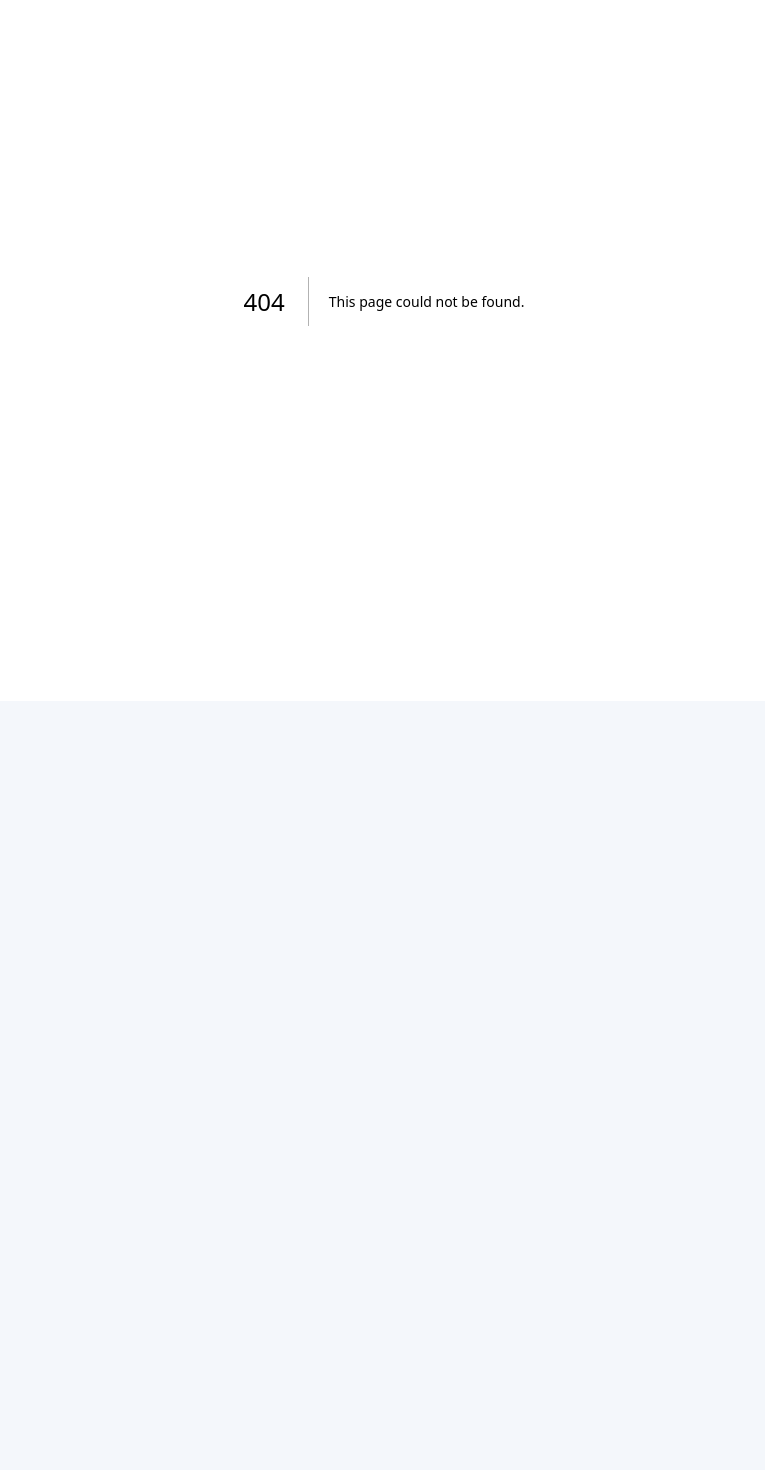
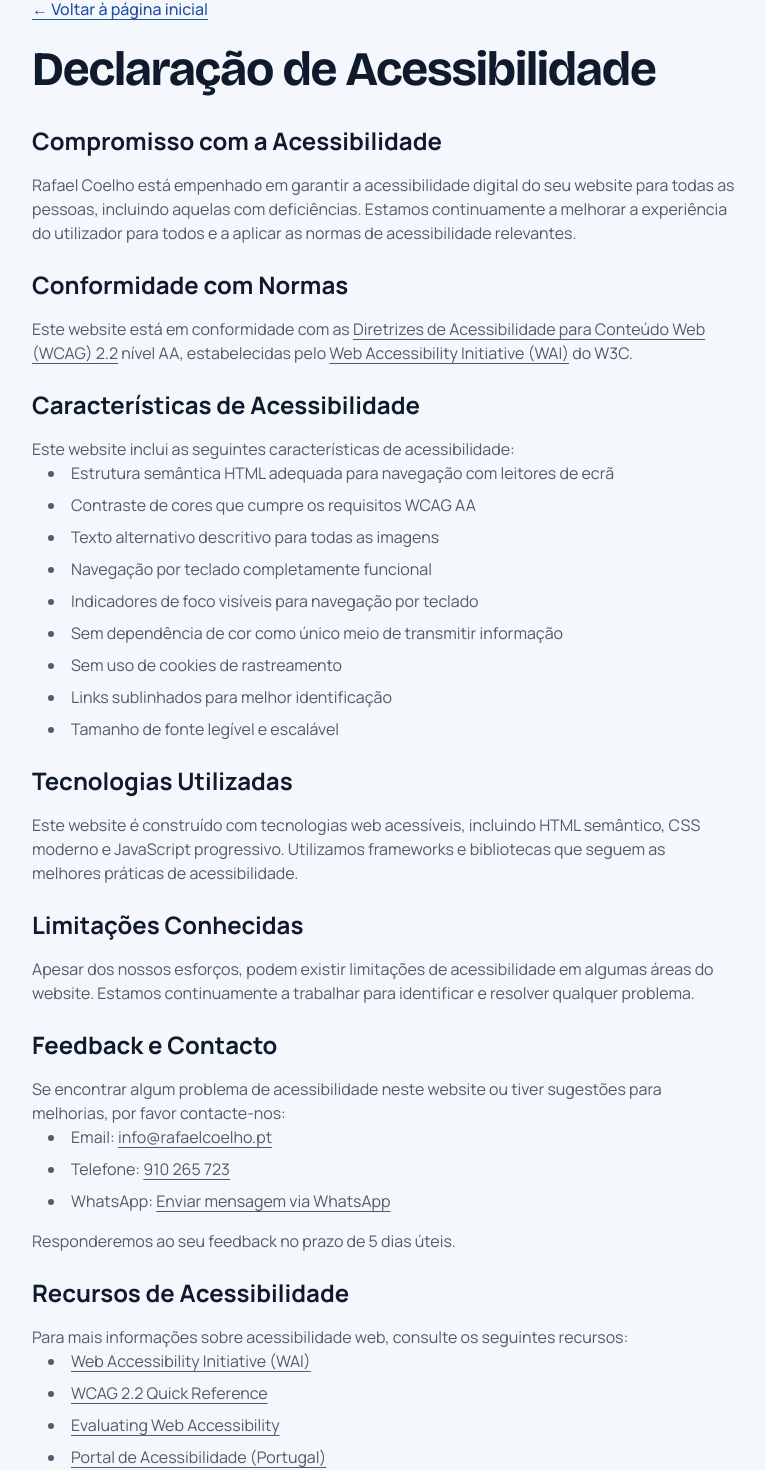
Before and after one commit to rafaelcoelhoo/rafael-coelho-portfolio, a Next.js app: page /acessibilidade in a window 1280 px wide. Before the commit this address had no page. Shown: the part 99-1569 px from the top of the page, without its empty margins (256-1021 px from the left). Before the commit the page ends 800 px from the top, so only its background shows below. Built offline with nearby package versions, Linux system fonts and the light colour scheme.

Commit message:
accessibility page and a11y fixes

```diff
--- /dev/null
+++ b/app/acessibilidade/page.tsx
@@ -0,0 +1,119 @@
+import { SiteFooter } from '@/components/site-footer'
+import { profile } from '@/lib/site-data'
+
+export const metadata = {
+  title: 'Declaração de Acessibilidade',
+  description: 'Declaração de acessibilidade do site de Rafael Coelho',
+}
+
+export default function AccessibilityPage() {
+  return (
+    <>
+      <main className="min-h-screen bg-background">
+        <div className="mx-auto max-w-3xl px-5 py-16 md:px-8 md:py-24">
+          <a href="/" className="mb-6 inline-block font-medium text-primary">
+            ← Voltar à página inicial
+          </a>
+          <h1 className="font-display text-4xl font-bold tracking-tight text-foreground md:text-5xl mb-8">
+            Declaração de Acessibilidade
+          </h1>
+
+          <div className="prose prose-invert max-w-none space-y-6 text-muted-foreground">
+            <section>
+              <h2 className="text-2xl font-bold text-foreground mb-4">Compromisso com a Acessibilidade</h2>
+              <p>
+                Rafael Coelho está empenhado em garantir a acessibilidade digital do seu website para todas as pessoas, incluindo aquelas com deficiências. Estamos continuamente a melhorar a experiência do utilizador para todos e a aplicar as normas de acessibilidade relevantes.
+              </p>
+            </section>
+
+            <section>
+              <h2 className="text-2xl font-bold text-foreground mb-4">Conformidade com Normas</h2>
+              <p>
+                Este website está em conformidade com as <a href="https://www.w3.org/WAI/WCAG22/quickref/">Diretrizes de Acessibilidade para Conteúdo Web (WCAG) 2.2</a> nível AA, estabelecidas pelo <a href="https://www.w3.org/WAI/">Web Accessibility Initiative (WAI)</a> do W3C.
+              </p>
+            </section>
+
+            <section>
+              <h2 className="text-2xl font-bold text-foreground mb-4">Características de Acessibilidade</h2>
+              <p>Este website inclui as seguintes características de acessibilidade:</p>
+              <ul className="list-disc list-inside space-y-2 ml-4">
+                <li>Estrutura semântica HTML adequada para navegação com leitores de ecrã</li>
+                <li>Contraste de cores que cumpre os requisitos WCAG AA</li>
+                <li>Texto alternativo descritivo para todas as imagens</li>
+                <li>Navegação por teclado completamente funcional</li>
+                <li>Indicadores de foco visíveis para navegação por teclado</li>
+                <li>Sem dependência de cor como único meio de transmitir informação</li>
+                <li>Sem uso de cookies de rastreamento</li>
+                <li>Links sublinhados para melhor identificação</li>
+                <li>Tamanho de fonte legível e escalável</li>
+              </ul>
+            </section>
+
+            <section>
+              <h2 className="text-2xl font-bold text-foreground mb-4">Tecnologias Utilizadas</h2>
+              <p>
+                Este website é construído com tecnologias web acessíveis, incluindo HTML semântico, CSS moderno e JavaScript progressivo. Utilizamos frameworks e bibliotecas que seguem as melhores práticas de acessibilidade.
+              </p>
+            </section>
+
+            <section>
+              <h2 className="text-2xl font-bold text-foreground mb-4">Limitações Conhecidas</h2>
+              <p>
+                Apesar dos nossos esforços, podem existir limitações de acessibilidade em algumas áreas do website. Estamos continuamente a trabalhar para identificar e resolver qualquer problema.
+              </p>
+            </section>
+
+            <section>
+              <h2 className="text-2xl font-bold text-foreground mb-4">Feedback e Contacto</h2>
+              <p>
+                Se encontrar algum problema de acessibilidade neste website ou tiver sugestões para melhorias, por favor contacte-nos:
+              </p>
+              <ul className="list-disc list-inside space-y-2 ml-4">
+                <li>
+                  Email: <a href={`mailto:${profile.email}`}>{profile.email}</a>
+                </li>
+                <li>
+                  Telefone: <a href={`tel:+351${profile.phoneDisplay.replace(/\s/g, '')}`}>{profile.phoneDisplay}</a>
+                </li>
+                <li>
+                  WhatsApp: <a href={profile.whatsappUrl} target="_blank" rel="noopener noreferrer">Enviar mensagem via WhatsApp<span className="sr-only"> (abre numa nova janela)</span></a>
+                </li>
+              </ul>
+              <p className="mt-4">
+                Responderemos ao seu feedback no prazo de 5 dias úteis.
+              </p>
+            </section>
+
+            <section>
+              <h2 className="text-2xl font-bold text-foreground mb-4">Recursos de Acessibilidade</h2>
+              <p>
+                Para mais informações sobre acessibilidade web, consulte os seguintes recursos:
+              </p>
+              <ul className="list-disc list-inside space-y-2 ml-4">
+                <li>
+                  <a href="https://www.w3.org/WAI/">Web Accessibility Initiative (WAI)</a>
+                </li>
+                <li>
+                  <a href="https://www.w3.org/WAI/WCAG22/quickref/">WCAG 2.2 Quick Reference</a>
+                </li>
+                <li>
+                  <a href="https://www.w3.org/WAI/test-evaluate/">Evaluating Web Accessibility</a>
+                </li>
+                <li>
+                  <a href="https://www.acessibilidade.gov.pt/">Portal de Acessibilidade (Portugal)</a>
+                </li>
+              </ul>
+            </section>
+
+            <section className="pt-6 border-t border-border">
+              <p className="text-sm text-muted-foreground">
+                Última atualização: {new Date().toLocaleDateString('pt-PT', { year: 'numeric', month: 'long', day: 'numeric' })}
+              </p>
+            </section>
+          </div>
+        </div>
+      </main>
+      <SiteFooter />
+    </>
+  )
+}
--- a/app/globals.css
+++ b/app/globals.css
@@ -136,6 +136,23 @@
   }
 }
 
+:where(a, button, input, textarea, select):focus-visible {
+  outline: 2px solid var(--ring);
+  outline-offset: 2px;
+  border: 2px double white;
+}
+
+.whatsapp-cta:focus-visible {
+  outline-color: white;
+  border-color: black;
+}
+
+.group:has(a:focus-visible) {
+  outline: 2px solid var(--ring);
+  outline-offset: 2px;
+  border: 2px double white;
+}
+
 /* Azulejo tile motif, a nod to Ovar's tiled facades */
 @utility azulejo {
   background-color: var(--card);
--- a/app/privacidade/page.tsx
+++ b/app/privacidade/page.tsx
@@ -10,6 +10,9 @@ export default function PrivacyPage() {
     <>
       <main className="min-h-screen bg-background">
         <div className="mx-auto max-w-3xl px-5 py-16 md:px-8 md:py-24">
+          <a href="/" className="mb-6 inline-block font-medium text-primary">
+            ← Voltar à página inicial
+          </a>
           <h1 className="font-display text-4xl font-bold tracking-tight text-foreground md:text-5xl mb-8">
             Política de Privacidade
           </h1>
--- a/components/client-sites.tsx
+++ b/components/client-sites.tsx
@@ -37,7 +37,7 @@ export function ClientSites() {
                       href={site.url}
                       target="_blank"
                       rel="noopener noreferrer"
-                      className="after:absolute after:inset-0 focus-visible:outline-none after:rounded-2xl focus-visible:after:ring-2 focus-visible:after:ring-ring"
+                      className="after:absolute after:inset-0 after:rounded-2xl"
                     >
                       {site.name}
                       <span className="sr-only"> — ver site ao vivo (abre numa nova janela)</span>
--- a/components/contact.tsx
+++ b/components/contact.tsx
@@ -17,7 +17,7 @@ export function Contact() {
 
         <div className="flex flex-col gap-3 sm:flex-row">
           <Button asChild size="lg" variant="secondary" className="h-12 px-6 text-base">
-            <a href={profile.whatsappUrl} target="_blank" rel="noopener noreferrer">
+            <a href={profile.whatsappUrl} target="_blank" rel="noopener noreferrer" className="whatsapp-cta">
               <MessageCircle className="size-5" aria-hidden="true" />
               Falar no WhatsApp
               <span className="sr-only">(abre numa nova janela)</span>
--- a/components/demo-sites.tsx
+++ b/components/demo-sites.tsx
@@ -45,7 +45,7 @@ export function DemoSites() {
                       href={site.url}
                       target="_blank"
                       rel="noopener noreferrer"
-                      className="after:absolute after:inset-0 focus-visible:outline-none after:rounded-2xl focus-visible:after:ring-2 focus-visible:after:ring-ring"
+                      className="after:absolute after:inset-0 after:rounded-2xl"
                     >
                       {site.name}
                       <span className="sr-only"> — ver site ao vivo (abre numa nova janela)</span>
--- a/components/hero.tsx
+++ b/components/hero.tsx
@@ -33,7 +33,7 @@ export function Hero() {
               <span className="sr-only">(abre numa nova janela)</span>
             </a>
           </Button>
-          <Button asChild size="lg" variant="outline" className="h-12 bg-card px-6 text-base">
+          <Button asChild size="lg" variant="outline-static" className="h-12 bg-card px-6 text-base">
             <a href="#exemplos">
               Ver exemplos
               <ArrowDown className="size-4" aria-hidden="true" />
--- a/components/site-footer.tsx
+++ b/components/site-footer.tsx
@@ -28,6 +28,11 @@ export function SiteFooter() {
               Privacidade
             </a>
           </li>
+          <li>
+            <a href="/acessibilidade" className="underline-offset-4 hover:underline">
+              Acessibilidade
+            </a>
+          </li>
         </ul>
       </div>
     </footer>
--- a/components/ui/button.tsx
+++ b/components/ui/button.tsx
@@ -3,13 +3,14 @@ import { cloneElement, isValidElement, type ButtonHTMLAttributes, type ReactElem
 type ButtonProps = ButtonHTMLAttributes<HTMLButtonElement> & {
   asChild?: boolean
   size?: 'default' | 'sm' | 'lg' | 'icon'
-  variant?: 'default' | 'secondary' | 'outline'
+  variant?: 'default' | 'secondary' | 'outline' | 'outline-static'
 }
 
 const variants = {
   default: 'bg-primary text-primary-foreground hover:bg-primary/90',
   secondary: 'bg-secondary text-secondary-foreground hover:bg-secondary/80',
   outline: 'border border-input bg-background hover:bg-accent hover:text-accent-foreground',
+  'outline-static': 'border border-input bg-background',
 }
 
 const sizes = {
@@ -27,7 +28,7 @@ export function Button({
   children,
   ...props
 }: ButtonProps & { children?: ReactNode }) {
-  const classes = `inline-flex items-center justify-center gap-2 whitespace-nowrap rounded-md font-medium transition-colors focus-visible:outline-none focus-visible:ring-2 focus-visible:ring-ring disabled:pointer-events-none disabled:opacity-50 [&_svg]:pointer-events-none [&_svg]:size-4 [&_svg]:shrink-0 ${variants[variant]} ${sizes[size]} ${className ?? ''}`
+  const classes = `inline-flex items-center justify-center gap-2 whitespace-nowrap rounded-md font-medium transition-colors disabled:pointer-events-none disabled:opacity-50 [&_svg]:pointer-events-none [&_svg]:size-4 [&_svg]:shrink-0 ${variants[variant]} ${sizes[size]} ${className ?? ''}`
 
   if (asChild && isValidElement(children)) {
     const child = children as ReactElement<{ className?: string }>
```
